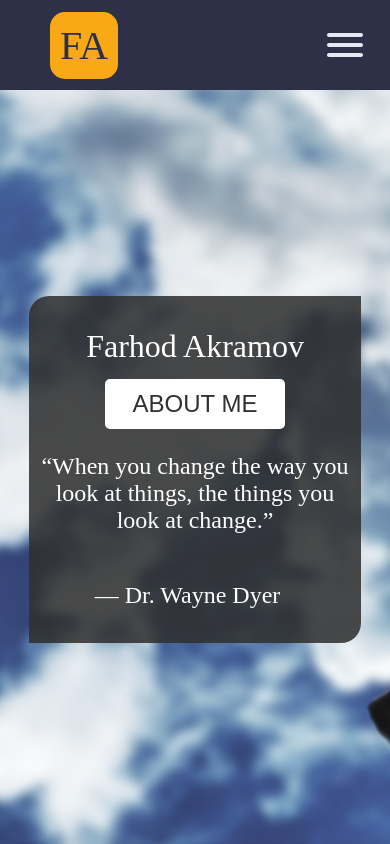
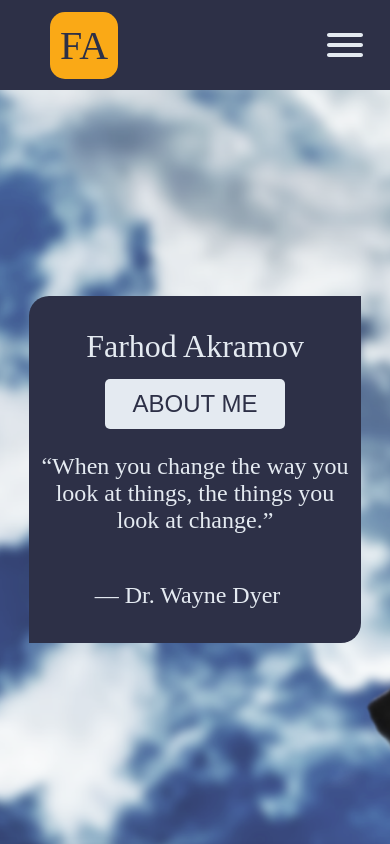
Before and after one commit to akramov-farhod/react-portfolio, a React (Create React App) app: page / in a window 390 px wide. Shown: the top 844 px of the page. Built offline with nearby package versions, Linux system fonts and the light colour scheme; a web font is replaced by a local one.

Commit message:
home page received the color upgrade

```diff
--- a/src/styles/Home.css
+++ b/src/styles/Home.css
@@ -1,3 +1,12 @@
+:root {
+  --darkBlue: #2d3047;
+  --lightBlue: #96adc8;
+  --myWhite: #e4eaf1;
+  --myWhite50: #e4eaf180; /* transparency 50% */
+  --myYellow: #faa916;
+  --darkYellow: #b47604;
+}
+
 .home {
   width: 100%;
   height: 90vh;
@@ -18,7 +27,7 @@
   margin-left: 50px;
   border-top-left-radius: 20px;
   border-bottom-right-radius: 20px;
-  background-color: rgba(255, 255, 255, 0.5);
+  background-color: var(--myWhite50);
 }
 
 .headerContainer h1 {
@@ -27,7 +36,7 @@
   font-size: 3rem;
   height: 50px;
   font-weight: 50;
-  color: black;
+  color: var(--darkBlue);
 }
 .headerContainer h3 {
   justify-content: center;
@@ -35,14 +44,14 @@
   font-size: 2rem;
   height: 50px;
   font-weight: bold;
-  color: black;
+  color: var(--darkBlue);
 }
 
 .headerContainer p {
   padding: 0;
   font-size: 1.5rem;
   font-weight: lighter;
-  color: black;
+  color: var(--darkBlue);
 }
 
 #author {
@@ -51,23 +60,24 @@
 }
 
 .headerContainer button {
-  color: #303030;
   border: none;
   border-radius: 5px;
   cursor: pointer;
   justify-content: center;
-  background-color: #303030;
   height: 50px;
   width: 180px;
-  color: white;
   text-decoration: none;
   font-size: 1.5rem;
+  color: var(--myWhite);
+  background-color: var(--darkBlue);
 }
 
 .headerContainer button:hover {
-  background-color: black;
+  color: var(--darkBlue);
+  background-color: var(--lightBlue);
+  box-shadow: 0px 2px 10px rgba(0, 0, 0, 0.5);
   cursor: pointer;
-  transition: 0.4s ease-in;
+  transition: 0.3s ease-in;
 }
 
 @media only screen and (max-width: 600px) {
@@ -86,28 +96,30 @@
     justify-content: center;
     align-items: center;
     flex-direction: column;
-    background-color: #303030dd;
-    color: white;
+    background-color: var(--darkBlue);
+    color: var(--myWhite);
   }
 
   .headerContainer h1 {
     font-size: 2rem;
     height: 30px;
-    color: white;
+    color: var(--myWhite);
   }
 
   .headerContainer p {
     font-size: 1.5rem;
-    color: white;
+    color: var(--myWhite);
   }
 
   .headerContainer button {
-    background-color: white;
-    color: #303030;
+    background-color: var(--myWhite);
+    color: var(--darkBlue);
   }
 
   .headerContainer button:hover {
-    background-color: lightskyblue;
-    transition: 0.2s ease-in;
+    color: var(--darkBlue);
+    background-color: var(--lightBlue);
+    box-shadow: 0px 2px 10px rgba(0, 0, 0, 0.5);
+    transition: 0.3s ease-in;
   }
 }
```
